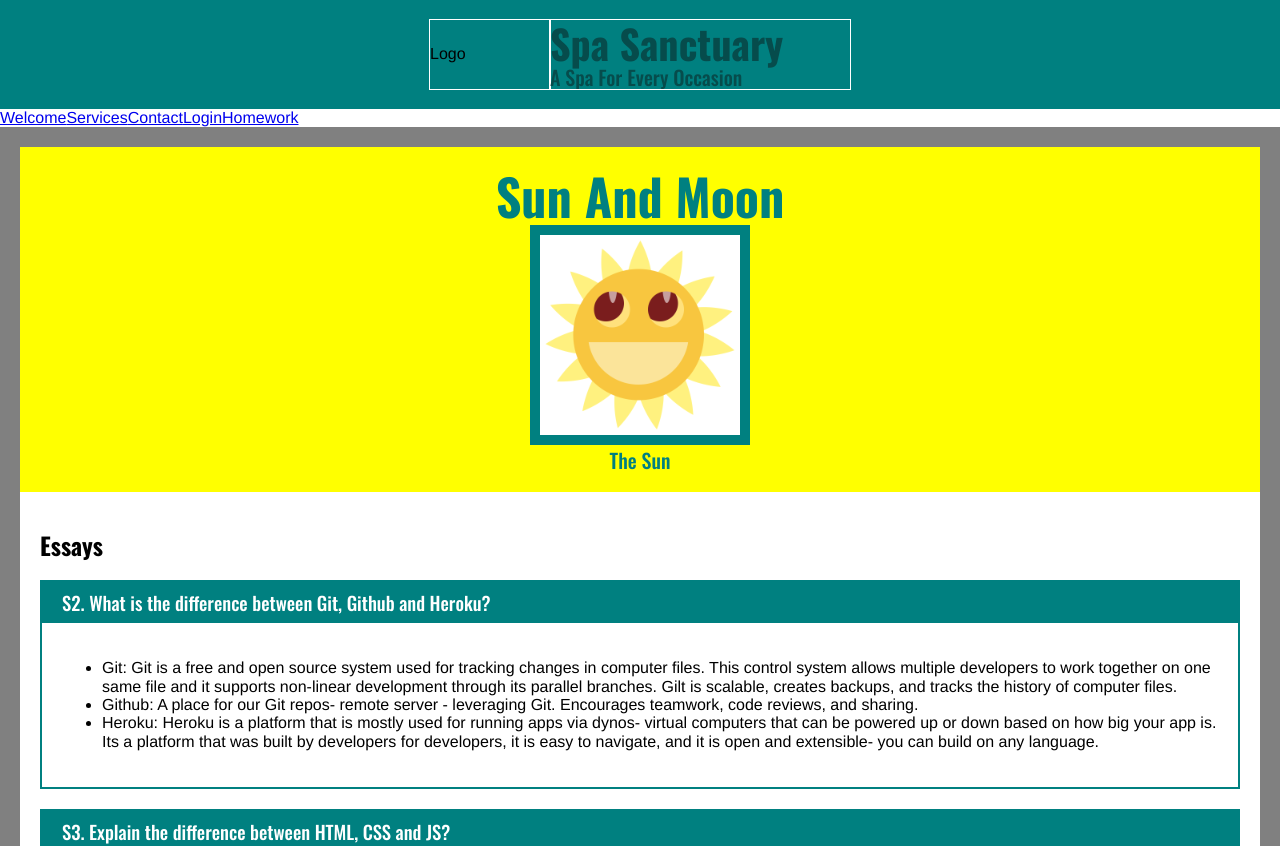
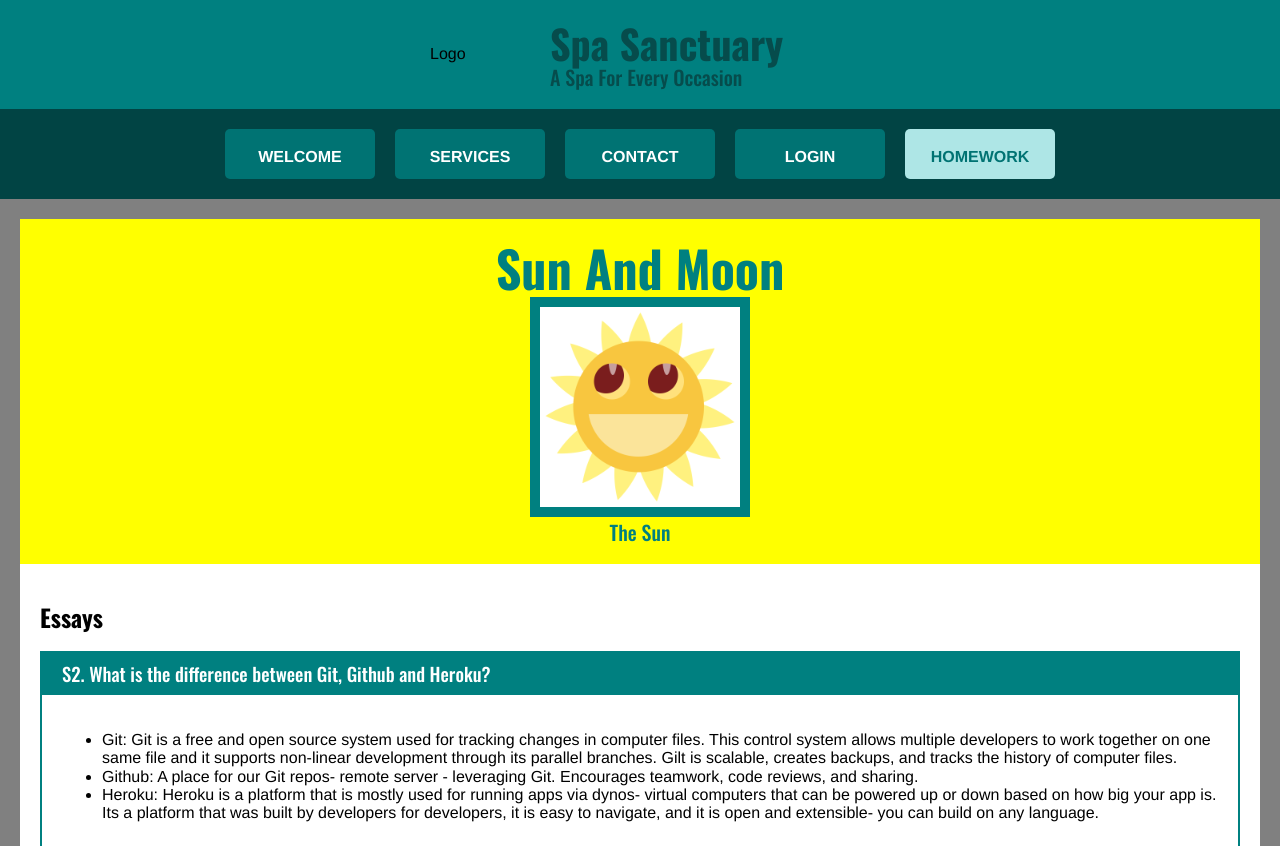
Before and after one commit to vartunduaga22/Web-1-Artunduaga-Valentina-Final, a React (Create React App) app: page /homework in a window 1280 px wide. Shown: the top 846 px of the page. Built offline with nearby package versions, Linux system fonts and the light colour scheme.

Commit message:
Styling MainMenu

```diff
--- a/src/React/Layout/Header/Header.jsx
+++ b/src/React/Layout/Header/Header.jsx
@@ -30,7 +30,6 @@
         align-items: center;
 
         .Logo {
-            outline: solid 1px white;
             flex: 1;
             padding-right: 20px;
             display: flex;
@@ -38,7 +37,6 @@
         }
 
         .SiteTitle {
-                outline: solid 1px white;
                 flex: 3;
         }
     }
--- a/src/React/Layout/Nav/MainMenu.jsx
+++ b/src/React/Layout/Nav/MainMenu.jsx
@@ -6,7 +6,7 @@
 
     return (
         <MainMenuStyled className='MainMenu'>
-            <NavLink to={ '/' }>Welcome</NavLink>
+            <NavLink to={ '/' } exact>Welcome</NavLink>
             <NavLink to={ '/services' }>Services</NavLink>
             <NavLink to={ '/contact' }>Contact</NavLink>
             <NavLink to={ '/login' }>Login</NavLink>
@@ -18,5 +18,32 @@
 export default MainMenu;
 
 const MainMenuStyled = styled.div`
+    display: flex;
+    justify-content: center;
+
+    a {
+        width: 150px;
+        color: white;
+        margin: 0px 10px;
+        background-color: #007373;
+        height: 50px;
+        line-height: 55px;
+        text-decoration: none;
+        text-align: center;
+
+        border-radius: 5px;
+
+        text-transform: uppercase;
+        font-weight: bold;
+
+        &:hover {
+            background-color: #038484;
+        }
+        &.active {
+            color: #007373;
+            background-color: #AEE6E6;
+        }
+
+    }
 
 `;
--- a/src/React/Layout/Nav/Nav.jsx
+++ b/src/React/Layout/Nav/Nav.jsx
@@ -15,5 +15,7 @@
 export default Nav;
 
 const NavStyled = styled.nav`
-
+    background-color: rgb(1, 68, 68);
+    padding: 20px;
+    color: white;
 `;
```
